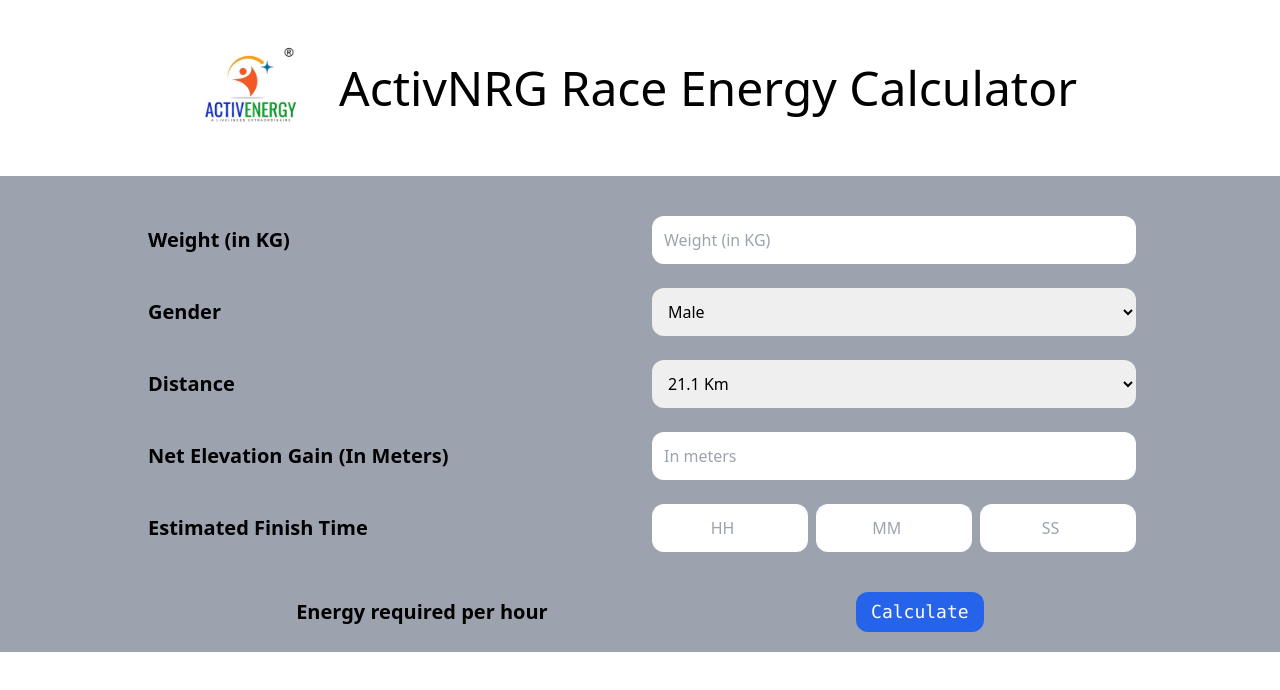
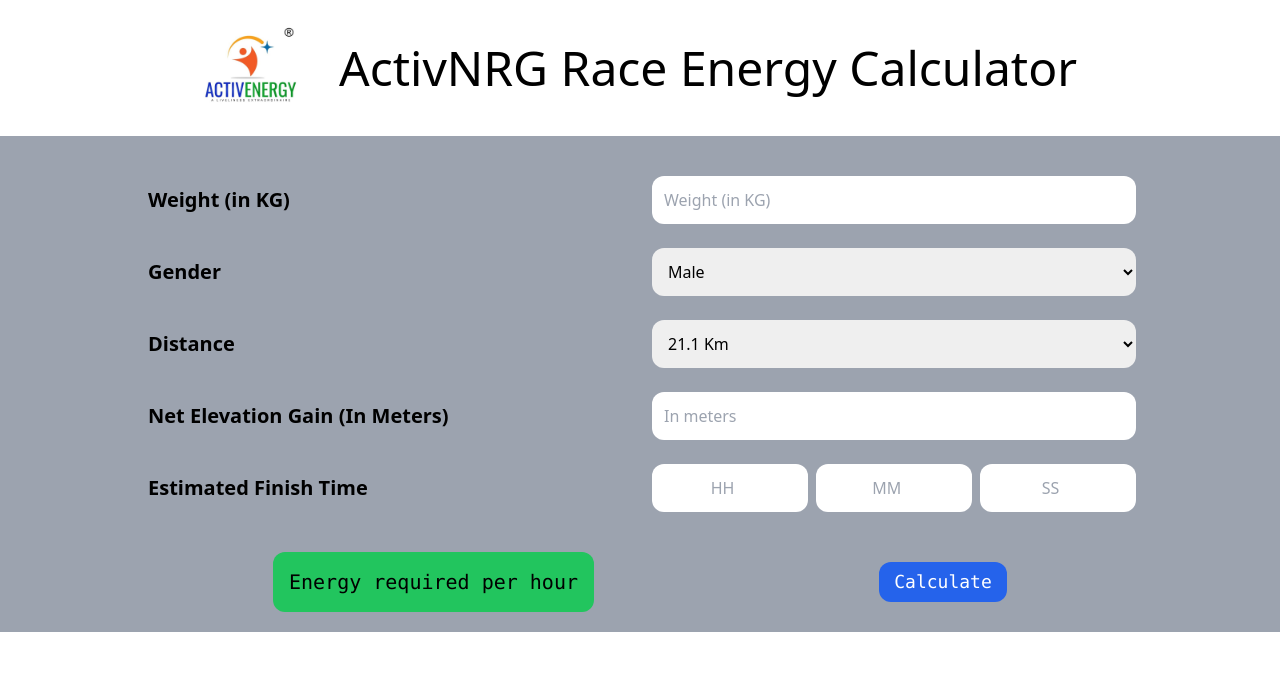
Before and after one commit to fasterTachyon/EnergyReqd.github.io, a plain HTML site: page index.html in a window 1280 px wide. Drawn offline with nearby package versions, Linux system fonts and the light colour scheme.

Commit message:
Add files via upload

```diff
--- a/index.html
+++ b/index.html
@@ -9,7 +9,7 @@
 </head>
 <body>
     <div>
-        <div class="flex justify-center p-10 items-center gap-10">
+        <div class="flex justify-center p-5 items-center gap-10">
             <img src="./logo.jpeg" class="h-24" alt="">
             <p class="md:text-5xl text-3xl">ActivNRG Race Energy Calculator</p>
         </div>
@@ -45,7 +45,7 @@
             </div>
         </div>
         <div class="flex justify-center bg-gray-400 pb-5 gap-3 items-center flex-col md:flex-row md:justify-evenly">
-            <p id="Result" class="text-center font-bold text-xl text-mono">
+            <p id="Result" class="text-center font-mono text-xl text-mono bg-green-500 p-4 rounded-xl">
                 Energy required per hour
             </p>
             <button id="Click" class="bg-blue-600 text-white w-32 h-10 text-lg font-mono rounded-xl md:p-0 px-2 text-center" onClick="calculate()"
```
